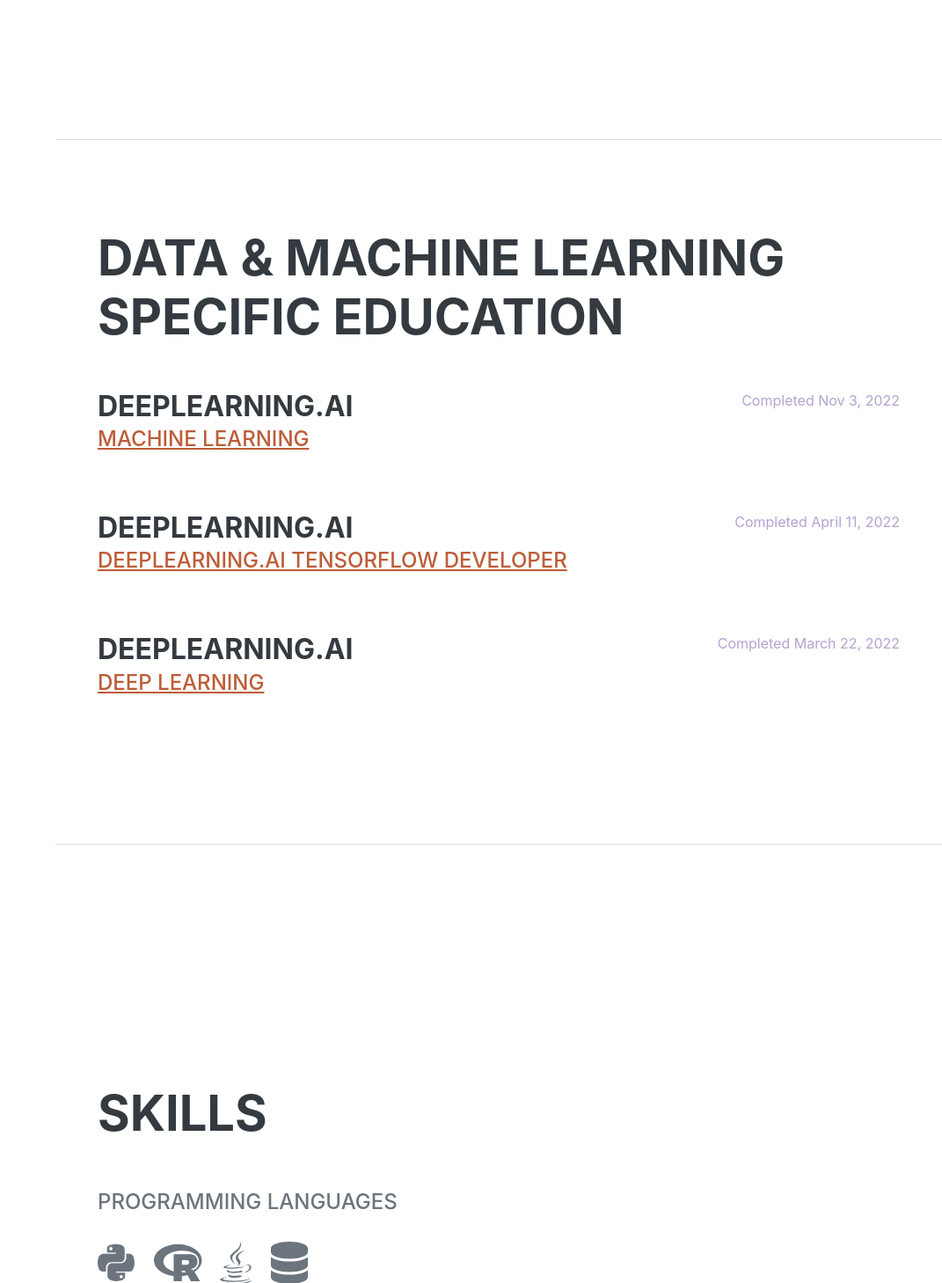
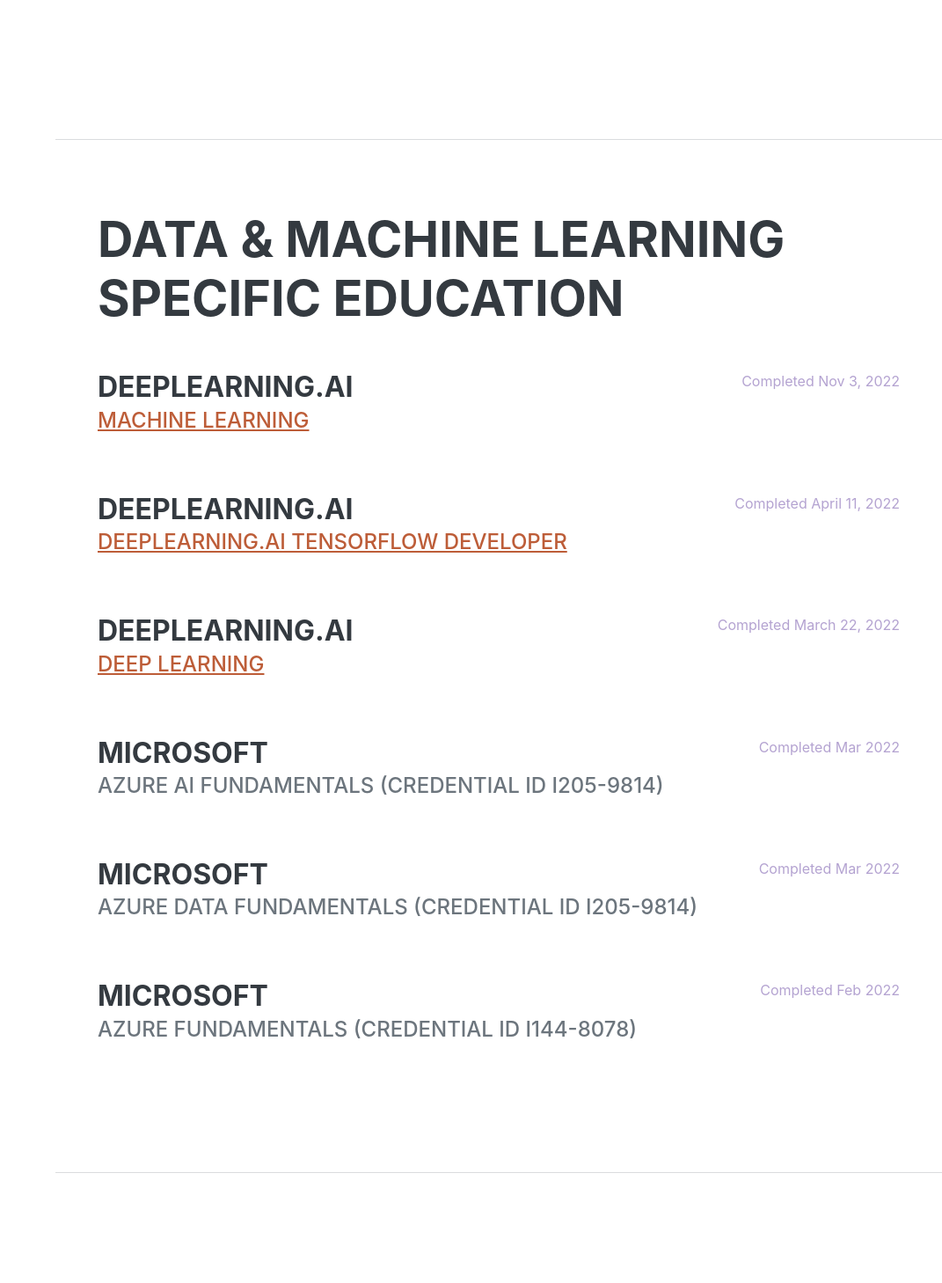
Before and after one commit to GIGACHADhoon/hoon_portfolio_website, a Flask app: page / in a window 1280 px wide. Shown: the part 2244-3702 px from the top of the page at 88% size, without its empty margins (209-1280 px from the left). Run offline with Flask 3, Linux system fonts and the light colour scheme; some libraries are stand-ins or nearby versions; some web fonts are replaced.

Commit message:
Included Azure Certifications

```diff
--- a/templates/index.html
+++ b/templates/index.html
@@ -126,6 +126,27 @@
                         </div>
                         <div class="flex-shrink-0"><span class="text-primary">Completed March 22, 2022</span></div>
                     </div>
+                    <div class="d-flex flex-column flex-md-row justify-content-between mb-5">
+                        <div class="flex-grow-1">
+                            <h3 class="mb-0">Microsoft</h3>
+                            <div class="subheading mb-3">Azure AI Fundamentals (Credential ID I205-9814)</div>
+                        </div>
+                        <div class="flex-shrink-0"><span class="text-primary">Completed Mar 2022</span></div>
+                    </div>
+                    <div class="d-flex flex-column flex-md-row justify-content-between mb-5">
+                        <div class="flex-grow-1">
+                            <h3 class="mb-0">Microsoft</h3>
+                            <div class="subheading mb-3">Azure Data Fundamentals (Credential ID I205-9814)</div>
+                        </div>
+                        <div class="flex-shrink-0"><span class="text-primary">Completed Mar 2022</span></div>
+                    </div>
+                    <div class="d-flex flex-column flex-md-row justify-content-between mb-5">
+                        <div class="flex-grow-1">
+                            <h3 class="mb-0">Microsoft</h3>
+                            <div class="subheading mb-3">Azure Fundamentals (Credential ID I144-8078)</div>
+                        </div>
+                        <div class="flex-shrink-0"><span class="text-primary">Completed Feb 2022</span></div>
+                    </div>
                 </div>
             </section>
             <hr class="m-0" />
```
